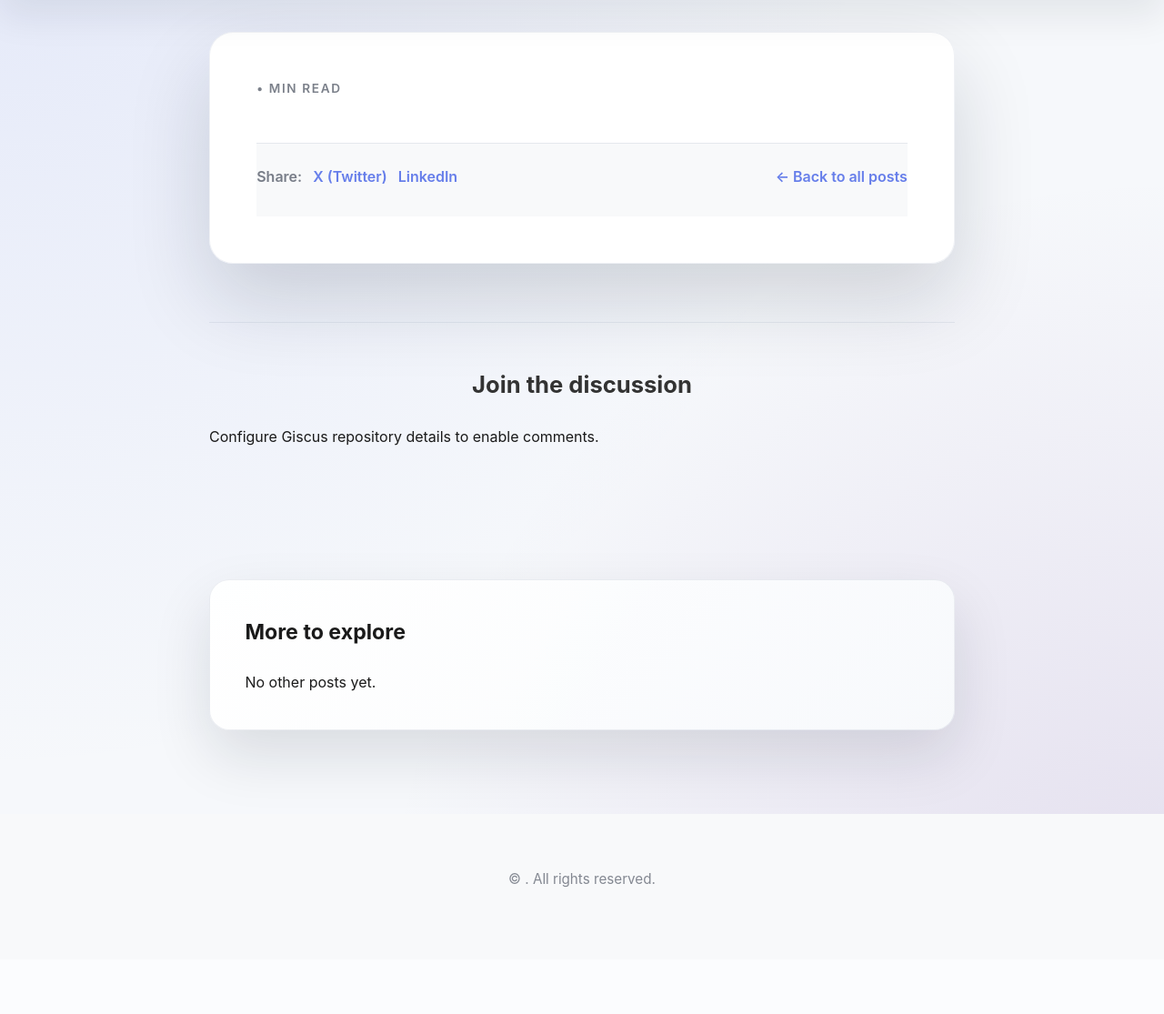
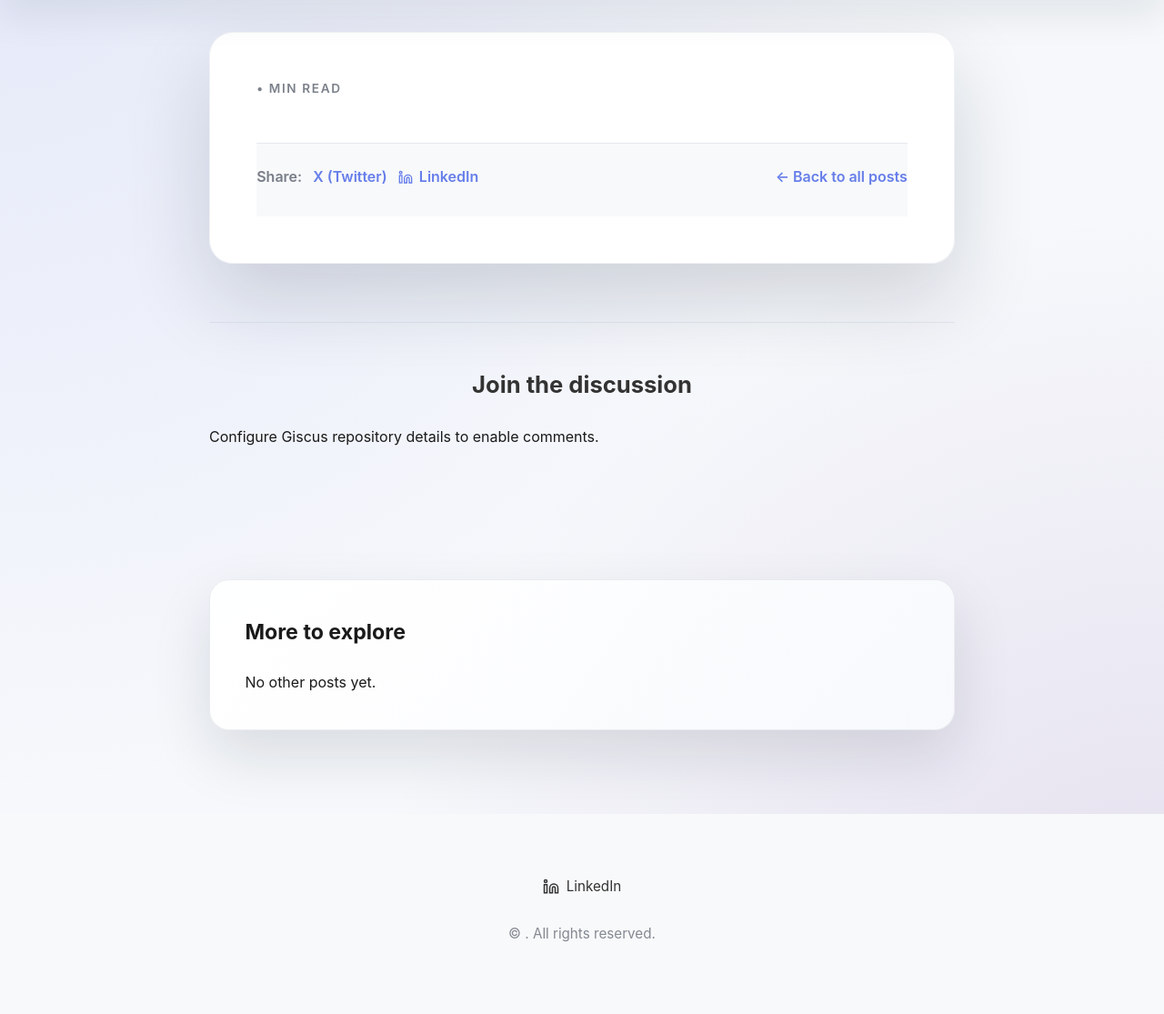
Before and after one commit to Sreyeesh/mentor-site, a Flask app: template templates/blog/detail.html in a window 1280 px wide. Shown: the part 97-1212 px from the top of the page at 91% size. Before the commit the page ends 1073 px from the top, so only its background shows below. Run offline with Flask 3, Linux system fonts and the light colour scheme; the template is opened without the code that fills it, so the values that code supplies are empty; some libraries are stand-ins or nearby versions.

Commit message:
feat(blog): reuse LinkedIn icon across footer and share links

```diff
--- a/app.py
+++ b/app.py
@@ -19,6 +19,7 @@ SITE_CONFIG = {
     'name': os.getenv('SITE_NAME', 'Sreyeesh Garimella'),
     'tagline': os.getenv('SITE_TAGLINE', 'Mentoring & Coaching in Animation and Video Game Development'),
     'email': os.getenv('SITE_EMAIL', 'toucan.sg@gmail.com'),
+    'linkedin_url': os.getenv('SITE_LINKEDIN_URL', 'https://www.linkedin.com/in/sreyeeshgarimella'),
     'calendly_link': os.getenv('SITE_CALENDLY_LINK', 'https://calendly.com/toucan-sg/60min'),
     'meta_description': os.getenv('SITE_META_DESCRIPTION', 'One-on-one mentoring and coaching in animation and game development — practical guidance for your projects and career.'),
     'focus_areas': os.getenv('SITE_FOCUS_AREAS', 'Animation workflow & storytelling,Game design fundamentals,Career guidance in creative industries,Portfolio and project feedback').split(','),
--- a/static/css/style.css
+++ b/static/css/style.css
@@ -2248,9 +2248,17 @@ footer {
 }
 
 .blog-share a {
+    display: inline-flex;
+    align-items: center;
+    gap: 0.45rem;
     font-weight: 600;
     color: var(--accent-primary, #667eea);
     text-decoration: none;
+}
+
+.blog-share a svg {
+    width: 16px;
+    height: 16px;
 }
 
 .blog-share a:hover {
--- a/templates/blog/base.html
+++ b/templates/blog/base.html
@@ -32,8 +32,17 @@
 
     <footer class="blog-footer">
         <div class="wrap">
+            <div class="footer-links">
+                <a href="{{ config.linkedin_url }}" class="footer-social-link" target="_blank" rel="noopener noreferrer">
+                    <svg width="18" height="18" viewBox="0 0 24 24" fill="none" stroke="currentColor" stroke-width="2" aria-hidden="true">
+                        <path d="M16 8a6 6 0 0 1 6 6v7h-4v-7a2 2 0 0 0-2-2 2 2 0 0 0-2 2v7h-4v-7a6 6 0 0 1 6-6z"></path>
+                        <rect x="2" y="9" width="4" height="12"></rect>
+                        <circle cx="4" cy="4" r="2"></circle>
+                    </svg>
+                    LinkedIn
+                </a>
+            </div>
             <p>&copy; {{ current_year }} {{ config.name }}. All rights reserved.</p>
-            <p><a href="mailto:{{ config.email }}">{{ config.email }}</a></p>
         </div>
     </footer>
 
--- a/templates/blog/detail.html
+++ b/templates/blog/detail.html
@@ -35,7 +35,14 @@
         <div class="blog-share">
             <span>Share:</span>
             <a href="https://twitter.com/intent/tweet?text={{ post.title | urlencode }}&url={{ canonical_url | urlencode }}" target="_blank" rel="noreferrer noopener">X (Twitter)</a>
-            <a href="https://www.linkedin.com/sharing/share-offsite/?url={{ canonical_url | urlencode }}" target="_blank" rel="noreferrer noopener">LinkedIn</a>
+            <a href="https://www.linkedin.com/sharing/share-offsite/?url={{ canonical_url | urlencode }}" target="_blank" rel="noreferrer noopener">
+                <svg width="16" height="16" viewBox="0 0 24 24" fill="none" stroke="currentColor" stroke-width="2" aria-hidden="true">
+                    <path d="M16 8a6 6 0 0 1 6 6v7h-4v-7a2 2 0 0 0-2-2 2 2 0 0 0-2 2v7h-4v-7a6 6 0 0 1 6-6z"></path>
+                    <rect x="2" y="9" width="4" height="12"></rect>
+                    <circle cx="4" cy="4" r="2"></circle>
+                </svg>
+                LinkedIn
+            </a>
         </div>
         <a class="back-to-blog" href="{{ blog_index_href }}">← Back to all posts</a>
     </footer>
```
